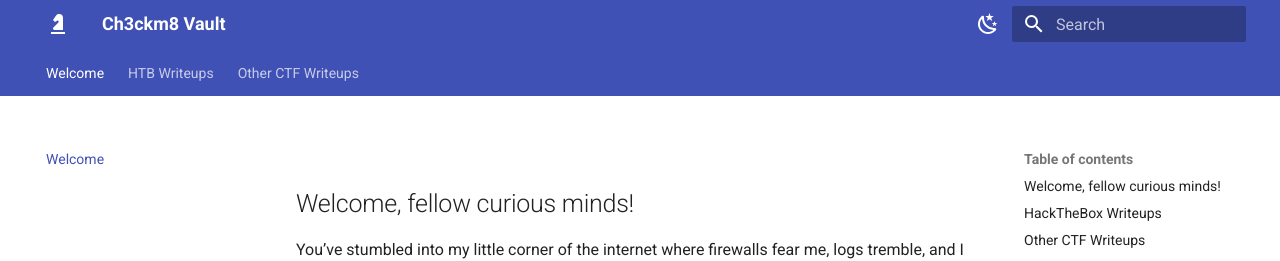
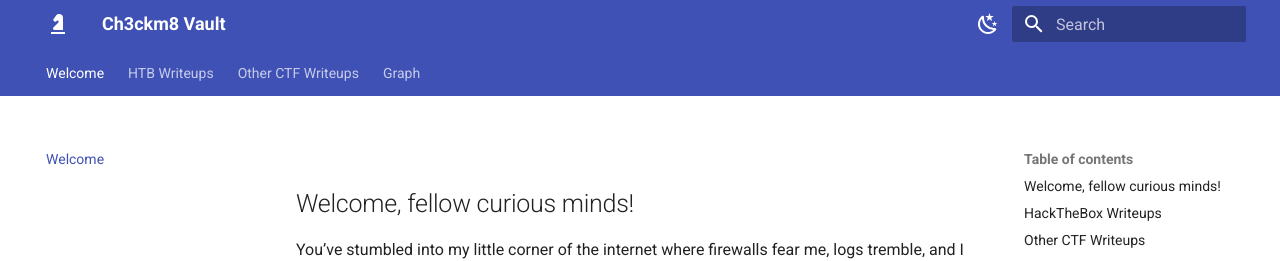
Before and after one commit to ch3ckkm8/personal_blog4, an MkDocs documentation site: the page built from docs/index.md, in a window 1280 px wide and 900 px high. Shown: the top 261 px of the window. Built offline with MkDocs 1.6.1 and Material for MkDocs 9.7.7, drawn with Linux system fonts in a browser that asks for light colours.

Commit message:
Update mkdocs.yml

```diff
--- a/mkdocs.yml
+++ b/mkdocs.yml
@@ -23,6 +23,7 @@ nav:
       - Sauna: ch3ckm8_HTB_sauna.md
   - Other CTF Writeups:
       - RoboGRoot's-Portfolio: ch3ckm8_RoboGRoot-CTF_Portfolio.md
+  - Graph: graph.html
 
 theme:
   name: material
```
